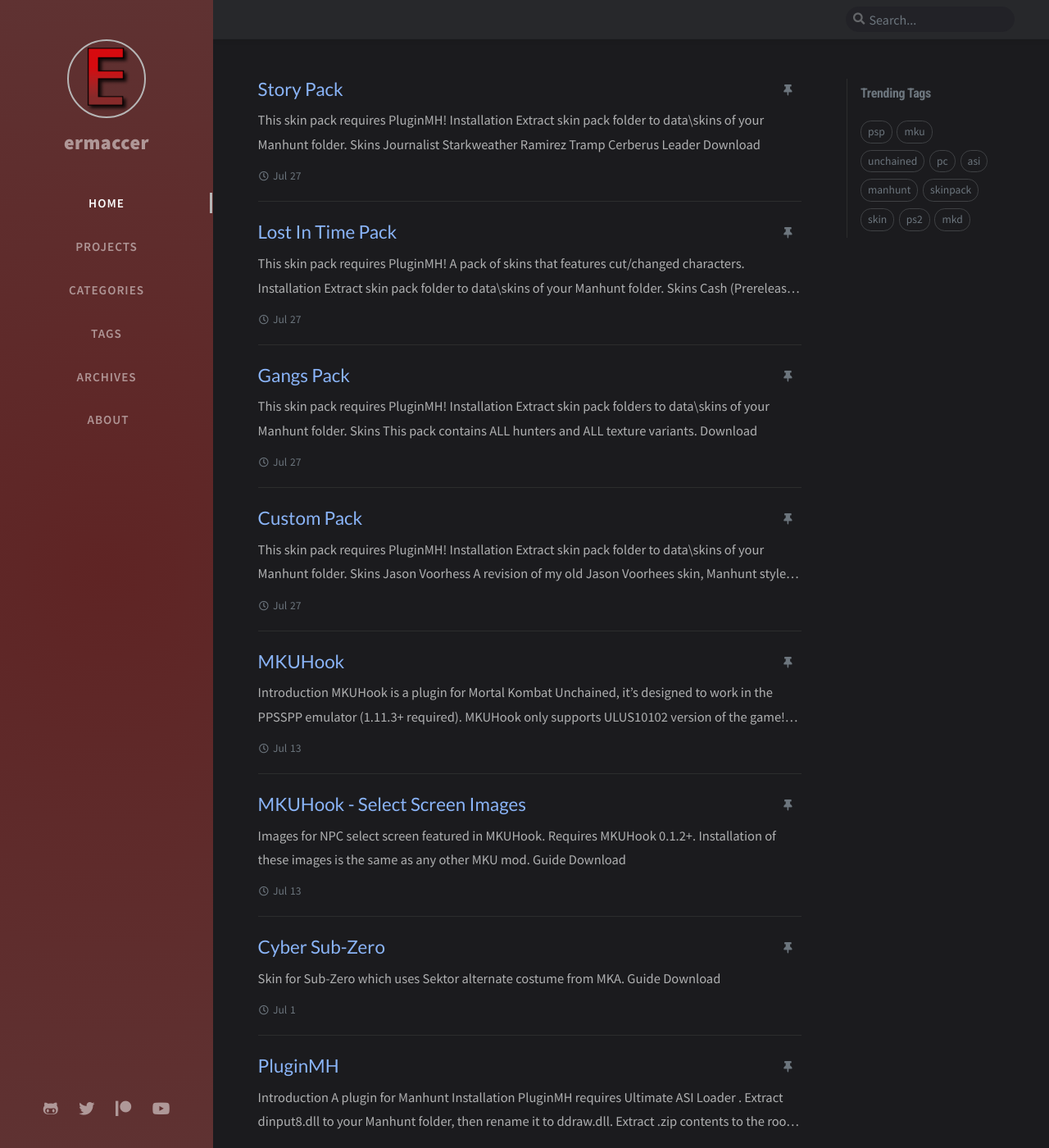
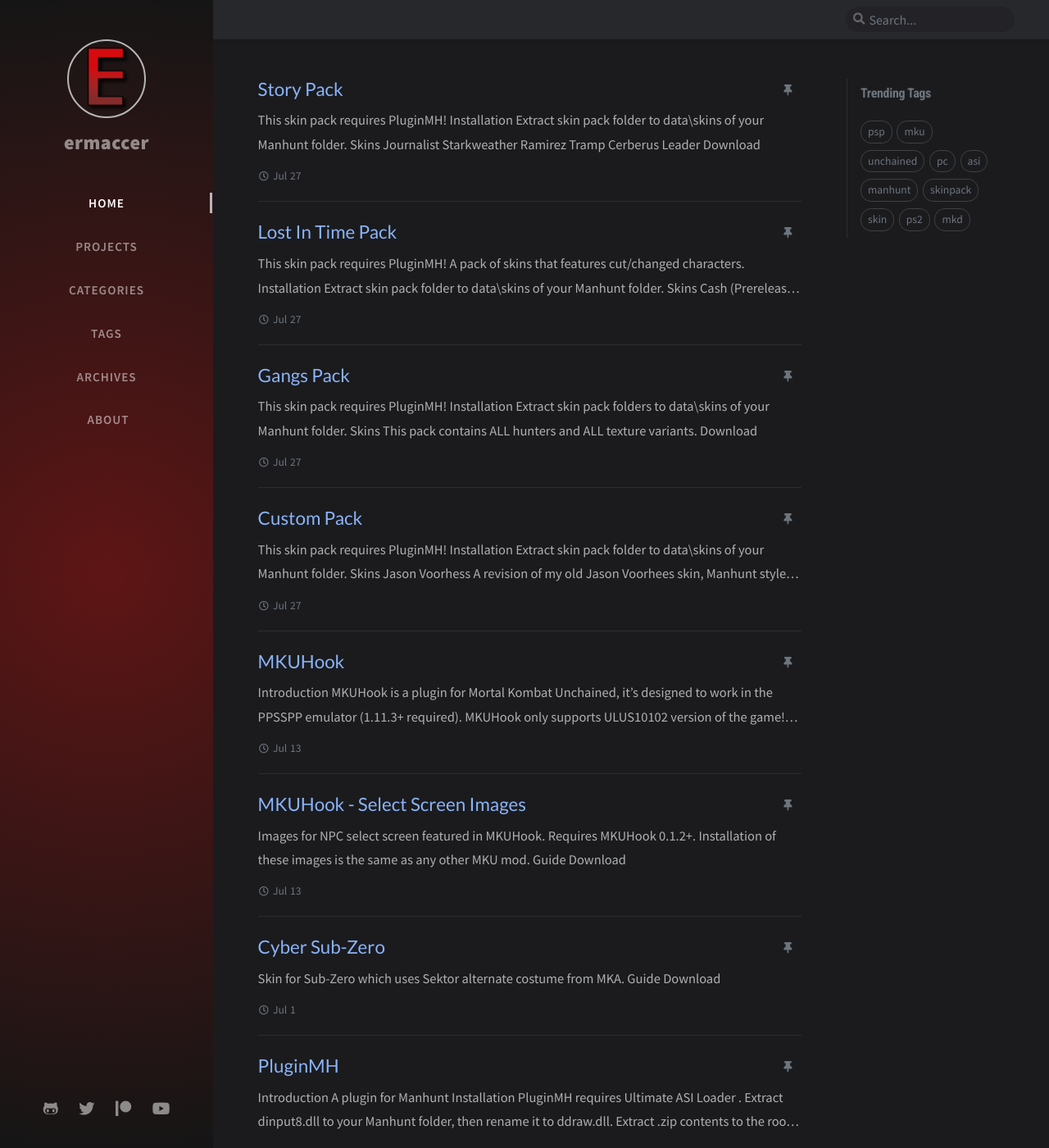
Before and after one commit to ermaccer/ermaccer.github.io, a Jekyll site: the page built from index.markdown, in a window 1280 px wide and 1400 px high. Shown: the whole window at 82% size. Built offline with Jekyll 4.4.1, drawn with Linux system fonts in a browser that asks for light colours; nearby versions of some CDN libraries; the list of posts is cut into pages by our own code; comment, search, counter and statistics services are not loaded.

Commit message:
Update dark-typography.scss

```diff
--- a/assets/css/_colors/dark-typography.scss
+++ b/assets/css/_colors/dark-typography.scss
@@ -37,7 +37,7 @@
 
   /* Sidebar */
   --nav-cursor-color: rgb(183, 182, 182);
-  --sidebar-bg: radial-gradient(circle, #5F2424 0%, #5F3232 100%);
+  --sidebar-bg: radial-gradient(circle, #5F1515 0%, #151515 100%);
 
   /* Top Bar */
   --topbar-text-color: var(--text-color);
```
